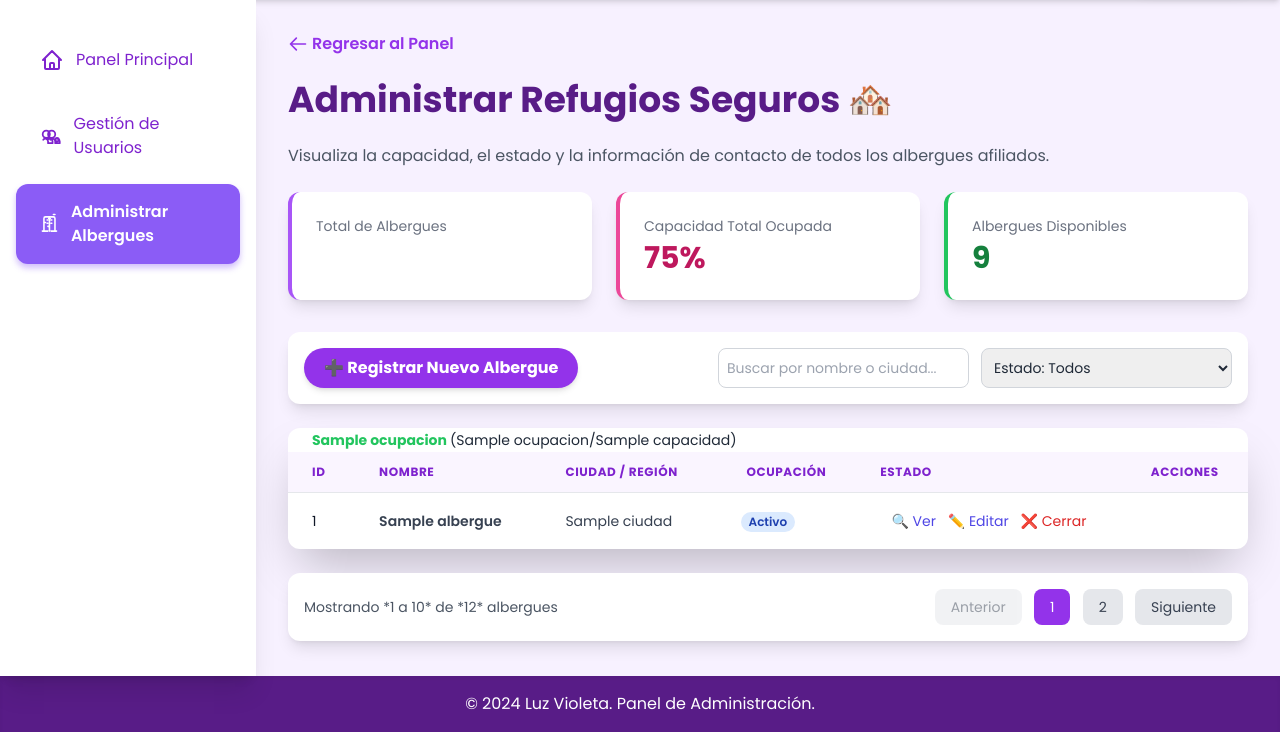
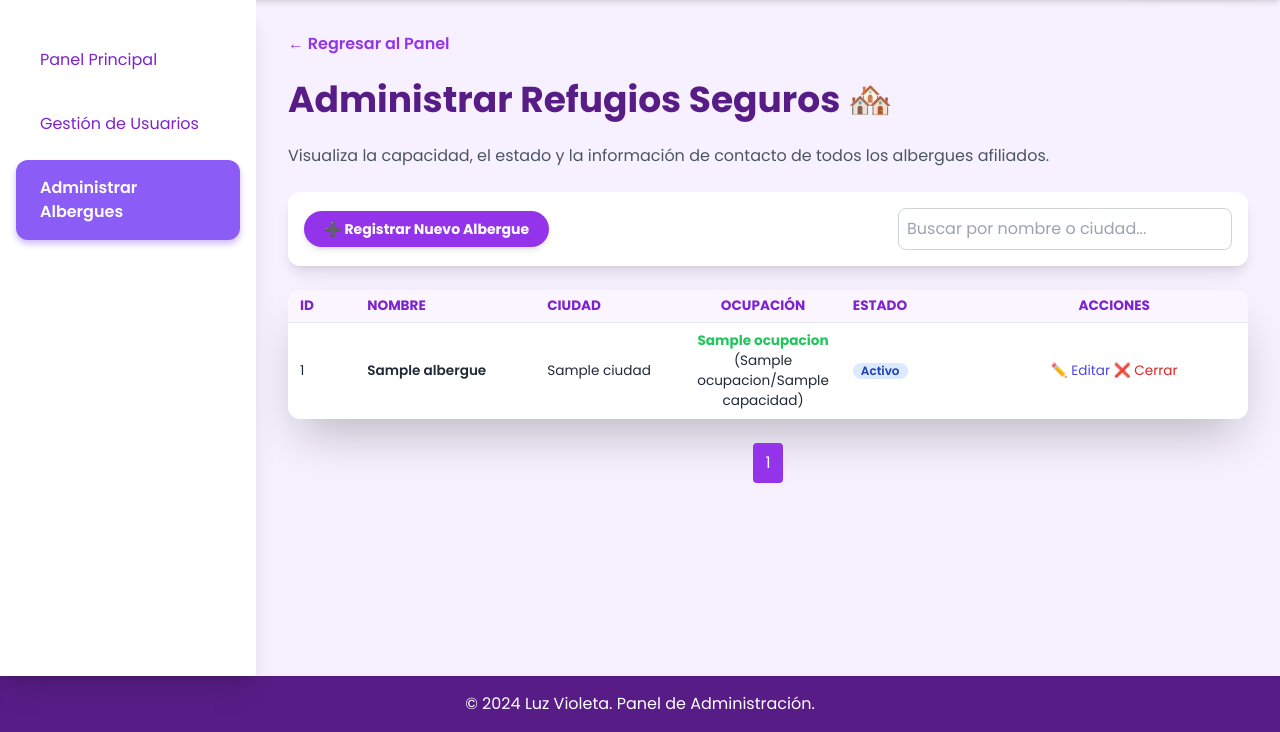
Before and after one commit to diego-reb/Luz-Violeta, a Python web app: template app/templates/adm_albergues.html in a window 1280 px wide. Shown: the part 68-800 px from the top of the page. Run offline with Jinja, Linux system fonts and the light colour scheme; the template is opened without the code that fills it: most values are stand-ins (such as "Sample title", 1, 10 or a date in 2020); some libraries are stand-ins or nearby versions.

Commit message:
Modificacion de vistas y de back para los albergues

```diff
--- a/app/templates/adm_albergues.html
+++ b/app/templates/adm_albergues.html
@@ -5,6 +5,7 @@
     <meta name="viewport" content="width=device-width, initial-scale=1.0">
     <title>Admin - Administrar Albergues (Responsive)</title>
     <script src="https://cdn.tailwindcss.com"></script>
+
     <style>
         @import url('https://fonts.googleapis.com/css2?family=Poppins:wght@400;600;700&display=swap');
 
@@ -14,7 +15,13 @@
             min-height: 100vh;
         }
 
-        /* Estilo para el enlace activo en el sidebar */
+        /* Limitar ancho de la vista */
+        main {
+            max-width: 1200px;
+            margin: 0 auto;
+        }
+
+        /* Estilo enlaces sidebar */
         .sidebar-link {
             transition: all 0.2s;
             display: flex;
@@ -35,19 +42,29 @@
             box-shadow: 0 4px 6px rgba(139, 92, 246, 0.4);
         }
 
-        /* Estilo para la tabla (zebra stripes) */
-        .table-row-striped:nth-child(even) {
-            background-color: #f3f4f6; /* bg-gray-100 */
+        /* Reducir tabla */
+        .responsive-table td,
+        .responsive-table th {
+            padding: 0.5rem 0.75rem;
+            font-size: 0.85rem;
         }
 
-        /* --- Estilos Responsivos Adicionales para la Tabla en Móviles --- */
-        /* La tabla tradicional se convierte en un diseño tipo "tarjeta" en móviles */
+        .col-nombre { width: 180px; }
+        .col-ciudad { width: 150px; }
+        .col-ocupacion { width: 120px; text-align: center; }
+
+        .table-container {
+            overflow-x: auto;
+        }
+
+        /* Tabla en móviles */
         @media (max-width: 767px) {
             .responsive-table thead {
-                display: none; /* Oculta el encabezado de la tabla en móvil */
+                display: none;
             }
-            .responsive-table, .responsive-table tbody, .responsive-table tr, .responsive-table td {
-                display: block; /* Hace que todos los elementos de la tabla se comporten como bloques */
+            .responsive-table, .responsive-table tbody,
+            .responsive-table tr, .responsive-table td {
+                display: block;
             }
             .responsive-table tr {
                 margin-bottom: 0.75rem;
@@ -57,32 +74,29 @@
                 box-shadow: 0 1px 3px rgba(0, 0, 0, 0.1);
             }
             .responsive-table td {
+                text-align: right;
+                padding-left: 50%;
+                position: relative;
                 border-bottom: 1px solid #eee;
-                text-align: right;
-                padding-left: 50%; /* Espacio para el label */
-                position: relative;
             }
             .responsive-table td::before {
-                content: attr(data-label); /* Usa el atributo data-label para mostrar el nombre de la columna */
+                content: attr(data-label);
                 position: absolute;
                 left: 0;
                 width: 50%;
                 padding-left: 1rem;
                 font-weight: 600;
+                color: #581c87;
                 text-align: left;
-                color: #581c87; /* Púrpura oscuro */
             }
-            /* Asegura que la columna de acciones y ocupación se centren bien */
-            .responsive-table .action-col, .responsive-table .occupation-col, .responsive-table .status-col {
-                text-align: left;
-                padding-left: 1rem;
-            }
-            .responsive-table .action-col::before, .responsive-table .occupation-col::before, .responsive-table .status-col::before {
+            .action-col::before, .occupation-col::before,
+            .status-col::before {
                 content: none;
             }
         }
     </style>
 </head>
+
 <body class="text-gray-800 flex flex-col">
 
 <header class="bg-purple-800 shadow-md px-6 py-4 flex items-center justify-between relative z-20">
@@ -92,162 +106,218 @@
     </div>
 
     <button id="menu-toggle" class="md:hidden text-white hover:text-purple-200">
-            <svg xmlns="http://www.w3.org/2000/svg" class="h-6 w-6" fill="none" viewBox="0 0 24 24" stroke="currentColor" stroke-width="2"><path stroke-linecap="round" stroke-linejoin="round" d="M4 6h16M4 12h16M4 18h16" /></svg>
+        <svg xmlns="http://www.w3.org/2000/svg" class="h-6 w-6" fill="none" viewBox="0 0 24 24"
+             stroke="currentColor" stroke-width="2"><path stroke-linecap="round" stroke-linejoin="round"
+                d="M4 6h16M4 12h16M4 18h16"/></svg>
     </button>
 
     <nav class="hidden sm:flex space-x-4">
         <span class="text-sm font-semibold text-white/80 py-2 hidden md:block">Hola, Administrador</span>
-            <button class="bg-purple-600 hover:bg-purple-500 text-white font-semibold py-2 px-4 rounded-full transition-all duration-300 shadow-lg text-sm" onclick="alert('Cerrando sesión...')">
+        <button class="bg-purple-600 hover:bg-purple-500 text-white font-semibold py-2 px-4 rounded-full transition-all duration-300 shadow-lg text-sm">
             Cerrar Sesión
         </button>
     </nav>
 </header>
 
 <div class="flex flex-grow relative">
-        <aside id="sidebar" class="w-64 bg-white shadow-xl p-4 absolute md:relative inset-y-0 left-0 transform -translate-x-full md:translate-x-0 transition-transform duration-300 ease-in-out z-30 h-full md:h-auto">
+    <aside id="sidebar" class="w-64 bg-white shadow-xl p-4 absolute md:relative inset-y-0 left-0
+    transform -translate-x-full md:translate-x-0 transition-transform duration-300 ease-in-out z-30">
+
         <div class="space-y-2 pt-4">
-                <a href="admin-dashboard.html" class="sidebar-link text-purple-700">
-                    <svg xmlns="http://www.w3.org/2000/svg" class="h-6 w-6 mr-3" fill="none" viewBox="0 0 24 24" stroke="currentColor"><path stroke-linecap="round" stroke-linejoin="round" stroke-width="2" d="M3 12l2-2m0 0l7-7 7 7M5 10v10a1 1 0 001 1h3m10-11l2 2m-2-2v10a1 1 0 01-1 1h-3m-6 0a1 1 0 001-1v-4a1 1 0 011-1h2a1 1 0 011 1v4a1 1 0 001 1m-6 0h6"/></svg>
+            <a href="/admin/" class="sidebar-link text-purple-700">
                 Panel Principal
             </a>
-                <a href="admin-usuarios.html" class="sidebar-link text-purple-700">
-                    <svg xmlns="http://www.w3.org/2000/svg" class="h-6 w-6 mr-3" fill="none" viewBox="0 0 24 24" stroke="currentColor"><path stroke-linecap="round" stroke-linejoin="round" stroke-width="2" d="M17 20h5v-2a3 3 0 00-5.356-1.857M17 20v-2a3 3 0 00-5.356-1.857M9 20h5v-2a3 3 0 00-5.356-1.857M9 20v-2a3 3 0 00-5.356-1.857M11 10a4 4 0 11-8 0 4 4 0 018 0zM17 10a4 4 0 11-8 0 4 4 0 018 0zM19 18a2 2 0 100-4 2 2 0 000 4z"/></svg>
+
+            <a href="/admin/Gestion_Usuarios" class="sidebar-link text-purple-700">
                 Gestión de Usuarios
             </a>
-                <a href="#albergues" class="sidebar-link active">
-                    <svg xmlns="http://www.w3.org/2000/svg" class="h-6 w-6 mr-3" fill="none" viewBox="0 0 24 24" stroke="currentColor"><path stroke-linecap="round" stroke-linejoin="round" stroke-width="2" d="M19 21V5a2 2 0 00-2-2H7a2 2 0 00-2 2v16m14 0h2m-2 0h-5m-9 0H3m2 0h5M9 7h1m-1 4h1m4-4h1m-1 4h1m-5 4h2m-7-5h2m4-5h2m4-5h2M12 21V3"/></svg>
+
+            <a href="/admin/Gestion_Albergues" class="sidebar-link active">
                 Administrar Albergues
             </a>
-               <!--- <a href="admin-reportes.html" class="sidebar-link text-purple-700">
-                    <svg xmlns="http://www.w3.org/2000/svg" class="h-6 w-6 mr-3" fill="none" viewBox="0 0 24 24" stroke="currentColor"><path stroke-linecap="round" stroke-linejoin="round" stroke-width="2" d="M9 19v-6a2 2 0 00-2-2H5a2 2 0 00-2 2v6a2 2 0 002 2h2a2 2 0 002-2zm0 0V9a2 2 0 012-2h2a2 2 0 012 2v10m-6 0h6"/><path stroke-linecap="round" stroke-linejoin="round" stroke-width="2" d="M13 14h2m-2 4h2"/></svg>
-                    Estadísticas y Reportes
-                </a> --->
         </div>
     </aside>
 
     <main class="flex-1 p-4 md:p-8">
 
-            <button onclick="window.history.back()" class="flex items-center text-purple-600 hover:text-purple-800 font-semibold mb-4 sm:mb-6 transition-colors">
-                <svg xmlns="http://www.w3.org/2000/svg" class="h-5 w-5 mr-1" fill="none" viewBox="0 0 24 24" stroke="currentColor" stroke-width="2"><path stroke-linecap="round" stroke-linejoin="round" d="M10 19l-7-7m0 0l7-7m-7 7h18" /></svg>
-                Regresar al Panel
+        <button onclick="window.history.back()" class="flex items-center text-purple-600 hover:text-purple-800 font-semibold mb-4 sm:mb-6">
+            ← Regresar al Panel
         </button>
 
-            <h1 class="text-3xl sm:text-4xl font-extrabold text-purple-900 mb-4 sm:mb-6">Administrar Refugios Seguros 🏘️</h1>
-            <p class="text-gray-600 mb-6">Visualiza la capacidad, el estado y la información de contacto de todos los albergues afiliados.</p>
+        <h1 class="text-3xl sm:text-4xl font-extrabold text-purple-900 mb-4 sm:mb-6">
+            Administrar Refugios Seguros 🏘️
+        </h1>
+        <p class="text-gray-600 mb-6">
+            Visualiza la capacidad, el estado y la información de contacto de todos los albergues afiliados.
+        </p>
 
-            <div class="grid grid-cols-1 sm:grid-cols-2 lg:grid-cols-3 gap-4 sm:gap-6 mb-8">
-                <div class="bg-white p-4 sm:p-6 rounded-xl shadow-lg border-l-4 border-purple-500">
-                    <p class="text-sm font-medium text-gray-500">Total de Albergues</p>
-                    <p class="text-2xl sm:text-3xl font-bold text-purple-700 mt-1"></p>
-                </div>
-                <div class="bg-white p-4 sm:p-6 rounded-xl shadow-lg border-l-4 border-pink-500">
-                    <p class="text-sm font-medium text-gray-500">Capacidad Total Ocupada</p>
-                    <p class="text-2xl sm:text-3xl font-bold text-pink-700 mt-1">75%</p>
-                </div>
-                <div class="bg-white p-4 sm:p-6 rounded-xl shadow-lg border-l-4 border-green-500">
-                    <p class="text-sm font-medium text-gray-500">Albergues Disponibles</p>
-                    <p class="text-2xl sm:text-3xl font-bold text-green-700 mt-1">9</p>
+        <div class="flex flex-col md:flex-row justify-between items-center bg-white p-4 rounded-xl shadow-lg mb-6">
+            <button onclick="abrirRegistro()"
+        class="bg-purple-600 hover:bg-purple-700 text-white font-bold py-2 px-5 rounded-full shadow-md w-full md:w-auto text-sm">
+    ➕ Registrar Nuevo Albergue
+</button>
+
+
+            <div class="flex flex-col sm:flex-row space-y-3 sm:space-y-0 sm:space-x-3 w-full md:w-auto mt-4 md:mt-0">
+                <input type="text" placeholder="Buscar por nombre o ciudad..."
+                       class="p-2 border border-gray-300 rounded-lg w-full focus:ring-purple-500">
             </div>
         </div>
 
-            <div class="flex flex-col md:flex-row justify-between items-center bg-white p-4 rounded-xl shadow-lg mb-6">
-                <button class="bg-purple-600 hover:bg-purple-700 text-white font-bold py-2 px-5 rounded-full transition-colors duration-300 shadow-md mb-4 md:mb-0 transform hover:scale-105 w-full md:w-auto text-sm sm:text-base" onclick="alert('Abriendo formulario para nuevo albergue...')">
-                    ➕ Registrar Nuevo Albergue
-                </button>
-
-                <div class="flex flex-col sm:flex-row space-y-3 sm:space-y-0 sm:space-x-3 w-full md:w-auto">
-                    <input type="text" placeholder="Buscar por nombre o ciudad..." class="p-2 border border-gray-300 rounded-lg w-full focus:ring-purple-500 focus:border-purple-500 text-sm">
-                    <select class="p-2 border border-gray-300 rounded-lg w-full focus:ring-purple-500 focus:border-purple-500 text-sm">
-                        <option>Estado: Todos</option>
-                        <option>Activo</option>
-                        <option>Mantenimiento</option>
-                        <option>Cerrado Temporalmente</option>
-                    </select>
-                </div>
-            </div>
-
-            <div class="bg-white rounded-xl shadow-2xl overflow-x-auto">
+        <div class="bg-white rounded-xl shadow-2xl table-container">
             <table class="min-w-full divide-y divide-gray-200 responsive-table">
                 <thead class="bg-purple-50">
                     <tr>
-                            <th scope="col" class="px-6 py-3 text-left text-xs font-bold text-purple-700 uppercase tracking-wider">
-                                ID
-                            </th>
-                            <th scope="col" class="px-6 py-3 text-left text-xs font-bold text-purple-700 uppercase tracking-wider">
-                                Nombre
-                            </th>
-                            <th scope="col" class="px-6 py-3 text-left text-xs font-bold text-purple-700 uppercase tracking-wider">
-                                Ciudad / Región
-                            </th>
-                            <th scope="col" class="px-6 py-3 text-center text-xs font-bold text-purple-700 uppercase tracking-wider">
-                                Ocupación
-                            </th>
-                            <th scope="col" class="px-6 py-3 text-left text-xs font-bold text-purple-700 uppercase tracking-wider">
-                                Estado
-                            </th>
-                            <th scope="col" class="px-6 py-3 text-center text-xs font-bold text-purple-700 uppercase tracking-wider">
-                                Acciones
-                            </th>
+                        <th class="px-6 py-3 text-left text-xs font-bold text-purple-700 uppercase">ID</th>
+                        <th class="px-6 py-3 text-left text-xs font-bold text-purple-700 uppercase col-nombre">Nombre</th>
+                        <th class="px-6 py-3 text-left text-xs font-bold text-purple-700 uppercase col-ciudad">Ciudad</th>
+                        <th class="px-6 py-3 text-center text-xs font-bold text-purple-700 uppercase col-ocupacion">Ocupación</th>
+                        <th class="px-6 py-3 text-left text-xs font-bold text-purple-700 uppercase">Estado</th>
+                        <th class="px-6 py-3 text-center text-xs font-bold text-purple-700 uppercase">Acciones</th>
                     </tr>
                 </thead>
+
                 <tbody class="divide-y divide-gray-200">
                     {% for a in albergues %}
                     <tr class="table-row-striped">
-                            <td class="px-6 py-4 whitespace-nowrap text-sm font-medium text-gray-900" data-label="ID">{{ a.id }}</td>
-                            <td class="px-6 py-4 whitespace-nowrap text-sm text-gray-700 font-semibold" data-label="Nombre">{{ a.nombre }}</td>
-                            <td class="px-6 py-4 whitespace-nowrap text-sm text-gray-700" data-label="Ciudad">{{ a.ciudad or 'N/A' }}</td>
-                            <span class="px-6 py-4 whitespace-nowrap text-sm occupation-col" data-label="Ocupación">
-                                <span class="font-bold {% if a.ocupacion >= 80 %}text-red-500{% elif a.ocupacion >= 50 %}text-yellow-500{% else %}text-green-500{% endif %}">
-                                {{ a.ocupacion}}
-                                </span> ({{ a.ocupacion}}/{{ a.capacidad }})
+
+                        <td class="px-6 py-4 text-sm font-medium" data-label="ID">{{ a.id }}</td>
+
+                        <td class="px-6 py-4 text-sm font-semibold" data-label="Nombre">{{ a.nombre }}</td>
+
+                        <td class="px-6 py-4 text-sm" data-label="Ciudad">{{ a.ciudad or 'N/A' }}</td>
+
+                        <td class="px-6 py-4 text-sm occupation-col text-center" data-label="Ocupación">
+                            <span class="font-bold
+                                {% if a.ocupacion >= 80 %}text-red-500
+                                {% elif a.ocupacion >= 50 %}text-yellow-500
+                                {% else %}text-green-500
+                                {% endif %}">
+                                {{ a.ocupacion }}
                             </span>
-                            </span>
+                            ({{ a.ocupacion }}/{{ a.capacidad }})
                         </td>
-                            <td class="px-6 py-4 whitespace-nowrap status-col" data-label="Estado">
+
+                        <td class="px-6 py-4 text-sm status-col" data-label="Estado">
                             {% if a.estado == 'Activo' %}
-                                <span class="px-2 inline-flex text-xs leading-5 font-semibold rounded-full bg-blue-100 text-blue-800">Activo</span>
+                                <span class="px-2 inline-flex text-xs font-semibold rounded-full bg-blue-100 text-blue-800">Activo</span>
                             {% else %}
-                                <span class="px-2 inline-flex text-xs leading-5 font-semibold rounded-full bg-gray-100 text-gray-800">{{ a.estado }}</span>
+                                <span class="px-2 inline-flex text-xs font-semibold rounded-full bg-gray-100 text-gray-800">{{ a.estado }}</span>
                             {% endif %}
                         </td>
 
-                            <td class="px-6 py-4 whitespace-nowrap text-center text-sm font-medium space-x-2 action-col" data-label="Acciones">
-                                <button class="text-indigo-600 hover:text-indigo-900 transition-colors" onclick="alert('Visualizando detalles de {{ a.nombre }}')">🔍 Ver</button>
-            <button class="text-indigo-600 hover:text-indigo-900 transition-colors" onclick="alert('Editando {{ a.nombre }}')">✏️ Editar</button>
-            <button class="text-red-600 hover:text-red-900 transition-colors" onclick="confirm('¿Cerrar temporalmente {{ a.nombre }}?')">❌ Cerrar</button>
+                        <td class="px-6 py-4 text-center text-sm action-col" data-label="Acciones">
+                            <button
+    class="btn-editar text-indigo-600 hover:text-indigo-900"
+    data-id="{{ a.id }}"
+    data-nombre="{{ a.nombre }}"
+    data-ciudad="{{ a.ciudad }}"
+    data-ocupacion="{{ a.ocupacion }}"
+    data-capacidad="{{ a.capacidad }}"
+    data-estado="{{ a.estado }}">
+    ✏️ Editar
+</button>
+
+                            <button class="text-red-600 hover:text-red-900">❌ Cerrar</button>
                         </td>
-                            {% endfor %}
 
                     </tr>
-
-
-                        </tr>
+                    {% endfor %}
                 </tbody>
             </table>
         </div>
 
-            <div class="flex flex-col sm:flex-row justify-between items-center mt-6 p-4 bg-white rounded-xl shadow-lg space-y-3 sm:space-y-0">
-                <p class="text-sm text-gray-600">Mostrando *1 a 10* de *12* albergues</p>
-                <div class="space-x-2">
-                    <button class="px-4 py-2 text-sm font-medium text-gray-700 bg-gray-200 rounded-lg hover:bg-gray-300 transition-colors disabled:opacity-50" disabled>Anterior</button>
-                    <button class="px-4 py-2 text-sm font-medium text-white bg-purple-600 rounded-lg hover:bg-purple-700 transition-colors">1</button>
-                    <button class="px-4 py-2 text-sm font-medium text-gray-700 bg-gray-200 rounded-lg hover:bg-gray-300 transition-colors">2</button>
-                    <button class="px-4 py-2 text-sm font-medium text-gray-700 bg-gray-200 rounded-lg hover:bg-gray-300 transition-colors" disabled>Siguiente</button>
+        {% if pagination %}
+<div class="flex justify-center space-x-2 mt-6">
+
+    {% if pagination.has_prev %}
+        <a href="?page={{ pagination.prev_num }}" class="px-3 py-2 bg-gray-200 rounded">Anterior</a>
+    {% endif %}
+
+    {% for p in range(1, pagination.pages + 1) %}
+        <a href="?page={{ p }}"
+           class="px-3 py-2 rounded
+                  {% if p == pagination.page %} bg-purple-600 text-white
+                  {% else %} bg-gray-200 text-gray-700 {% endif %}">
+            {{ p }}
+        </a>
+    {% endfor %}
+
+    {% if pagination.has_next %}
+        <a href="?page={{ pagination.next_num }}" class="px-3 py-2 bg-gray-200 rounded">Siguiente</a>
+    {% endif %}
+
 </div>
+{% endif %}
+
+<!-- FORMULARIO DE EDICIÓN OCULTO -->
+<div id="form-editar" class="hidden bg-white p-6 mt-6 rounded-xl shadow-xl border border-gray-200">
+
+    <h2 class="text-2xl font-bold text-purple-800 mb-4">Editar Albergue</h2>
+
+    <form id="formEditarAlbergue">
+
+        <input type="hidden" id="edit-id">
+
+        <div class="grid grid-cols-1 sm:grid-cols-2 gap-4">
+
+            <div>
+                <label class="text-sm font-semibold text-gray-700">Nombre</label>
+                <input type="text" id="edit-nombre" class="w-full p-2 border rounded-lg" required>
             </div>
+
+            <div>
+                <label class="text-sm font-semibold text-gray-700">Ciudad</label>
+                <input type="text" id="edit-ciudad" class="w-full p-2 border rounded-lg">
+            </div>
+
+            <div>
+                <label class="text-sm font-semibold text-gray-700">Capacidad</label>
+                <input type="number" id="edit-capacidad" class="w-full p-2 border rounded-lg">
+            </div>
+
+            <div>
+                <label class="text-sm font-semibold text-gray-700">Ocupación</label>
+                <input type="number" id="edit-ocupacion" class="w-full p-2 border rounded-lg">
+            </div>
+
+            <div>
+                <label class="text-sm font-semibold text-gray-700">Estado</label>
+                <select id="edit-estado" class="w-full p-2 border rounded-lg">
+                    <option>Activo</option>
+                    <option>Inactivo</option>
+                </select>
+            </div>
+
+        </div>
+
+        <div class="mt-5 flex space-x-3">
+            <button type="submit" class="bg-purple-600 hover:bg-purple-700 text-white px-5 py-2 rounded-lg shadow">
+                Guardar Cambios
+            </button>
+
+            <button type="button" onclick="cerrarFormulario()"
+                class="bg-gray-400 hover:bg-gray-500 text-white px-5 py-2 rounded-lg shadow">
+                Cancelar
+            </button>
+        </div>
+
+    </form>
+</div>
+
     </main>
 </div>
 
+
 <footer class="bg-purple-900 text-white text-center py-4 mt-auto shadow-inner">
-        <p>© 2024 Luz Violeta. Panel de Administración.</p>
+    © 2024 Luz Violeta. Panel de Administración.
 </footer>
 
 <script>
-        document.getElementById('menu-toggle').addEventListener('click', function() {
-            const sidebar = document.getElementById('sidebar');
-            sidebar.classList.toggle('-translate-x-full');
-            sidebar.classList.toggle('translate-x-0');
+    document.getElementById('menu-toggle').addEventListener('click', function () {
+        document.getElementById('sidebar').classList.toggle('-translate-x-full');
     });
 </script>
+
 </body>
 </html>
--- a/app/templates/gestiondeusuariosadmin.html
+++ b/app/templates/gestiondeusuariosadmin.html
@@ -214,8 +214,9 @@
         </form>
 
         <button onclick="cerrarModal()" class="mt-3 text-sm text-gray-600 underline w-full">
-            Cancelar
-        </button>
+    Cancelar
+</button>
+
     </div>
 </div>
 
--- a/app/templates/sesionadmin.html
+++ b/app/templates/sesionadmin.html
@@ -87,7 +87,7 @@
                     <svg xmlns="http://www.w3.org/2000/svg" class="h-6 w-6 mr-3" fill="none" viewBox="0 0 24 24" stroke="currentColor"><path stroke-linecap="round" stroke-linejoin="round" stroke-width="2" d="M19 21V5a2 2 0 00-2-2H7a2 2 0 00-2 2v16m14 0h2m-2 0h-5m-9 0H3m2 0h5M9 7h1m-1 4h1m4-4h1m-1 4h1m-5 4h2m-7-5h2m4-5h2m4-5h2M12 21V3"/></svg>
                     Administrar Albergues
                 </a>
-                <a href="#reportes" class="sidebar-link text-purple-700">
+                <a href="/admin/Reportes" class="sidebar-link text-purple-700">
                     <svg xmlns="http://www.w3.org/2000/svg" class="h-6 w-6 mr-3" fill="none" viewBox="0 0 24 24" stroke="currentColor"><path stroke-linecap="round" stroke-linejoin="round" stroke-width="2" d="M9 19v-6a2 2 0 00-2-2H5a2 2 0 00-2 2v6a2 2 0 002 2h2a2 2 0 002-2zm0 0V9a2 2 0 012-2h2a2 2 0 012 2v10m-6 0h6"/><path stroke-linecap="round" stroke-linejoin="round" stroke-width="2" d="M13 14h2m-2 4h2"/></svg>
                     Estadísticas y Reportes
                 </a>
```
Also changed, not shown: app/config.py (+8 -1 lines), app/controllers/admin/Albergues_controllers.py (+31 -1 lines), app/controllers/admin/usuarios_controllers.py (+10 -3 lines), app/static/JS/Modal.js (+105 -72 lines), app/static/JS/ModalAlbergue.js (added, +33 -0 lines), app/templates/resportes.html (renamed from app/templates/historial para el adn.html). Lines whose indentation alone changed are shown as unchanged.
